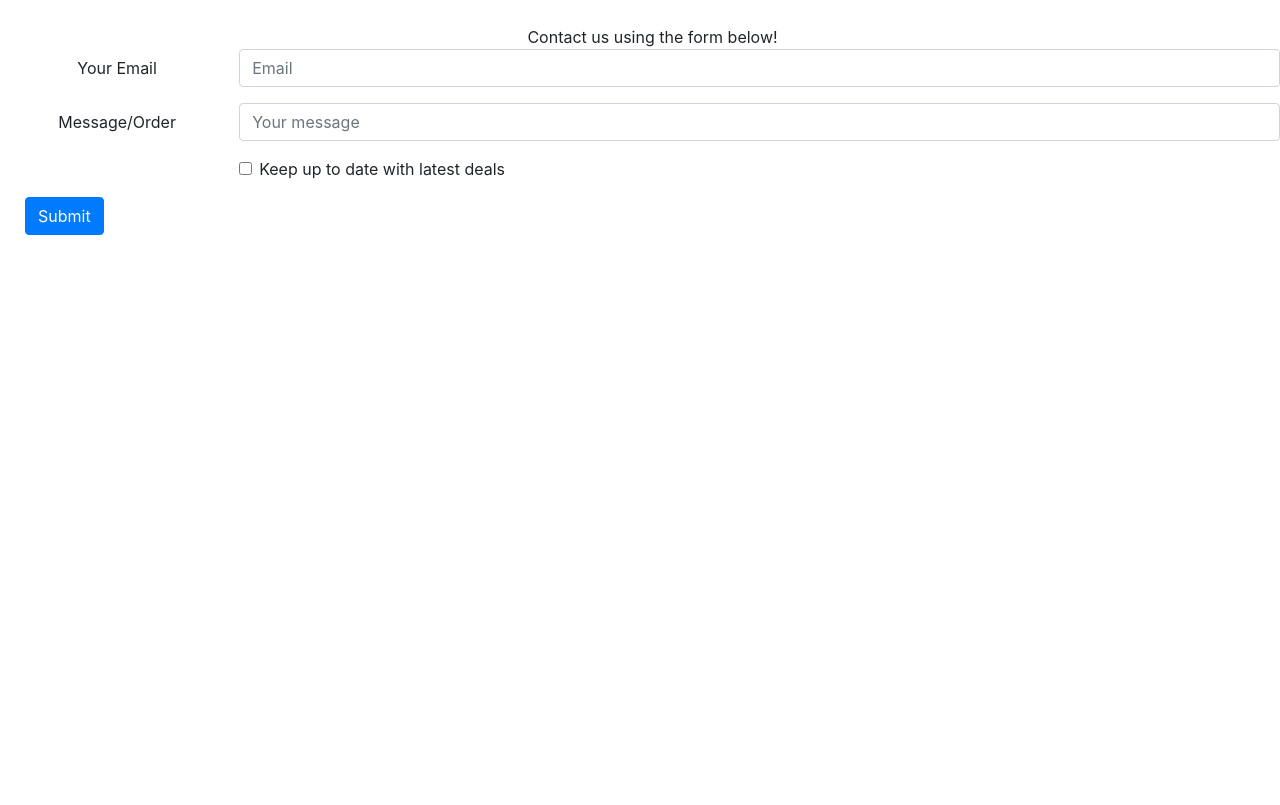
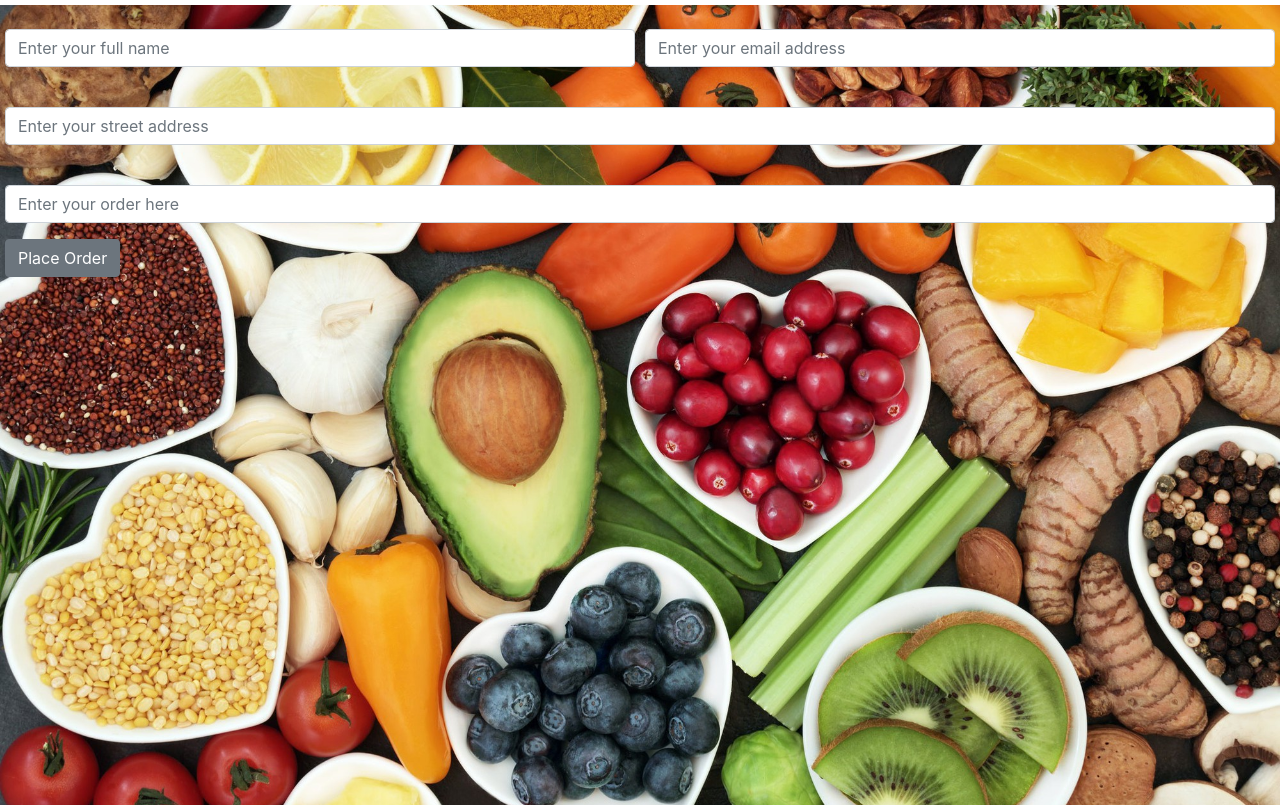
Before and after one commit to Jake-Owen95/WholeFoods, a plain HTML site: page Order.html in a window 1280 px wide. Drawn offline with nearby package versions, Linux system fonts and the light colour scheme.

Commit message:
fixing order form

```diff
--- a/Order.html
+++ b/Order.html
@@ -6,45 +6,36 @@
     <link rel="stylesheet" href="https://maxcdn.bootstrapcdn.com/bootstrap/4.0.0/css/bootstrap.min.css" integrity="sha384-Gn5384xqQ1aoWXA+058RXPxPg6fy4IWvTNh0E263XmFcJlSAwiGgFAW/dAiS6JXm" crossorigin="anonymous">
     <link rel="stylesheet" href="styles.css">
 </head>
-<body>
-    <div class='contact-form'>
-        <div class='contact-heading'>Contact us using the form below!
+<body >
+    <div class="bg">
+        <div class=order-form>
             <form>
-                <div class="form-group row">
-                    <label for="inputEmail3" class="col-sm-2 col-form-label">Your Email</label>
-                    <div class="col-sm-10">
-                        <input type="email" class="form-control" id="inputEmail3" placeholder="Email">
-                    </div>
+                <div class="form-row">
+                  <div class="form-group col-md-6">
+                    <label for="inputEmail4"></label>
+                    <input type="email" class="form-control" id="inputEmail4" placeholder="Enter your full name">
+                  </div>
+                  <div class="form-group col-md-6">
+                    <label for="inputPassword4"></label>
+                    <input type="password" class="form-control" id="inputPassword4" placeholder="Enter your email address">
+                  </div>
                 </div>
-                <div class="form-group row">
-                    <label for="inputPassword3" class="col-sm-2 col-form-label">Message/Order</label>
-                    <div class="col-lg-10">
-                     <input type="password" class="form-control" id="inputPassword3" placeholder="Your message">
-                    </div>
+                <div class="form-group">
+                  <label for="inputAddress"></label>
+                  <input type="text" class="form-control" id="inputAddress" placeholder="Enter your street address">
+                </div>
+                <div class="form-group">
+                  <label for="inputAddress2"></label>
+                  <input type="text" class="form-control" id="inputAddress2" placeholder="Enter your order here">
                 </div>
 
-                </div>
-                </fieldset>
-                <div class="form-group row">
-                <div class="col-sm-2"></div>
-                <div class="col-sm-10">
-                    <div class="form-check">
-                    <input class="form-check-input" type="checkbox" id="gridCheck1">
-                    <label class="form-check-label" for="gridCheck1">
-                        Keep up to date with latest deals
-                    </label>
-                    </div>
-                </div>
-                </div>
-                <div class="form-group row">
-                    <div class="col-sm-10">
-                        <button type="Submit" class="btn btn-primary">Submit</button>
-                </div>
-                </div>
-            </form>
+                <button type="submit" class="btn btn-secondary">Place Order</button>
+              </form>
         </div>
+
     </div>
-      <script src="https://code.jquery.com/jquery-3.2.1.slim.min.js" integrity="sha384-KJ3o2DKtIkvYIK3UENzmM7KCkRr/rE9/Qpg6aAZGJwFDMVNA/GpGFF93hXpG5KkN" crossorigin="anonymous"></script>
+
+<script src="https://code.jquery.com/jquery-3.2.1.slim.min.js" integrity="sha384-KJ3o2DKtIkvYIK3UENzmM7KCkRr/rE9/Qpg6aAZGJwFDMVNA/GpGFF93hXpG5KkN" crossorigin="anonymous"></script>
 <script src="https://cdnjs.cloudflare.com/ajax/libs/popper.js/1.12.9/umd/popper.min.js" integrity="sha384-ApNbgh9B+Y1QKtv3Rn7W3mgPxhU9K/ScQsAP7hUibX39j7fakFPskvXusvfa0b4Q" crossorigin="anonymous"></script>
 <script src="https://maxcdn.bootstrapcdn.com/bootstrap/4.0.0/js/bootstrap.min.js" integrity="sha384-JZR6Spejh4U02d8jOt6vLEHfe/JQGiRRSQQxSfFWpi1MquVdAyjUar5+76PVCmYl" crossorigin="anonymous"></script>
 </body>
--- a/styles.css
+++ b/styles.css
@@ -148,3 +148,22 @@ body{
 
 
 }
+body, html {
+    height: 100%;
+  }
+
+  .bg {
+    /* The image used */
+    background-image: url("images/wholeFoods.jpeg");
+
+    /* Full height */
+    height: 100%;
+
+    /* Center and scale the image nicely */
+    background-position: center;
+    background-repeat: no-repeat;
+    background-size: cover;
+  }
+ .order-form {
+     margin: 5px;
+ }
```
Also changed, not shown: index.html (+2 -2 lines), images/blueberries.jpeg, images/wholeFoods.jpeg (added).
